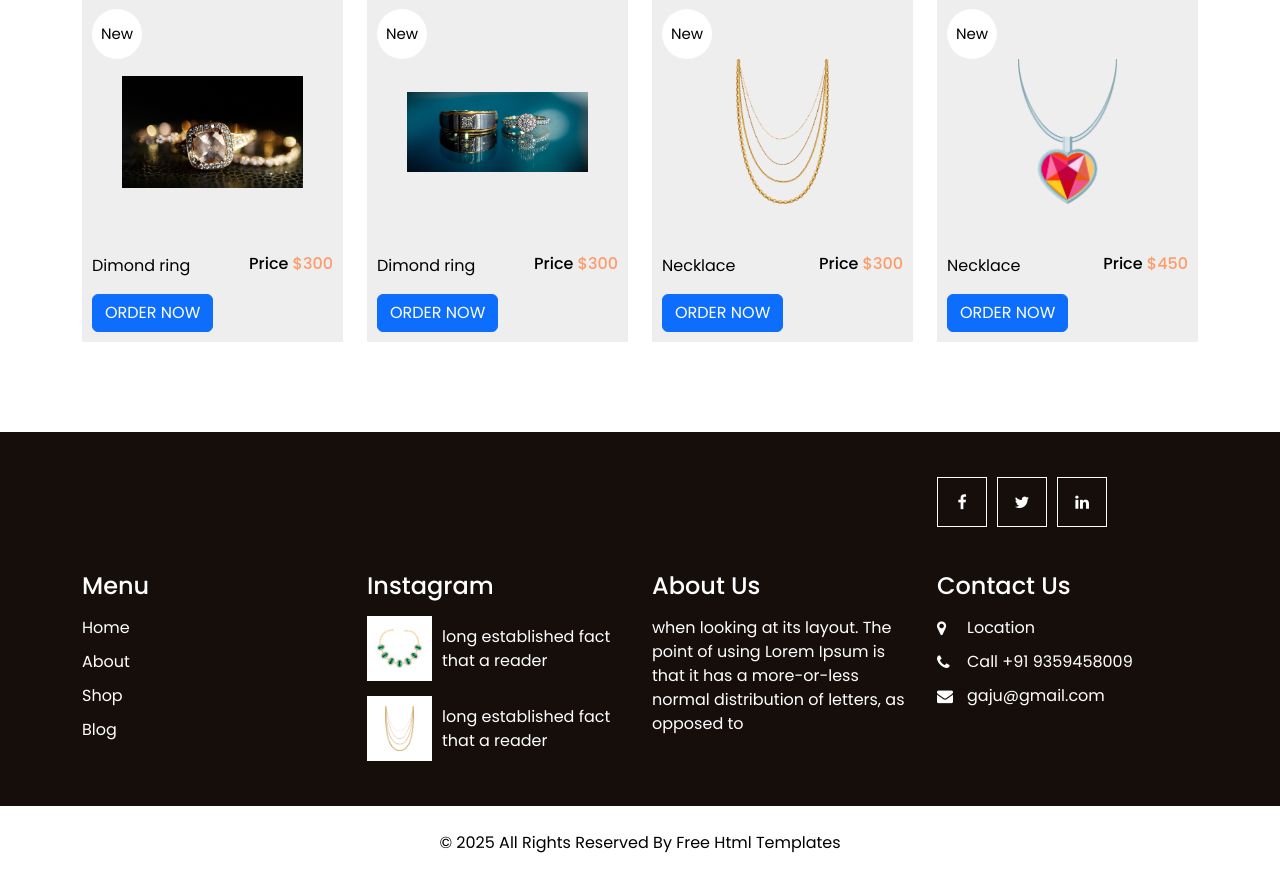
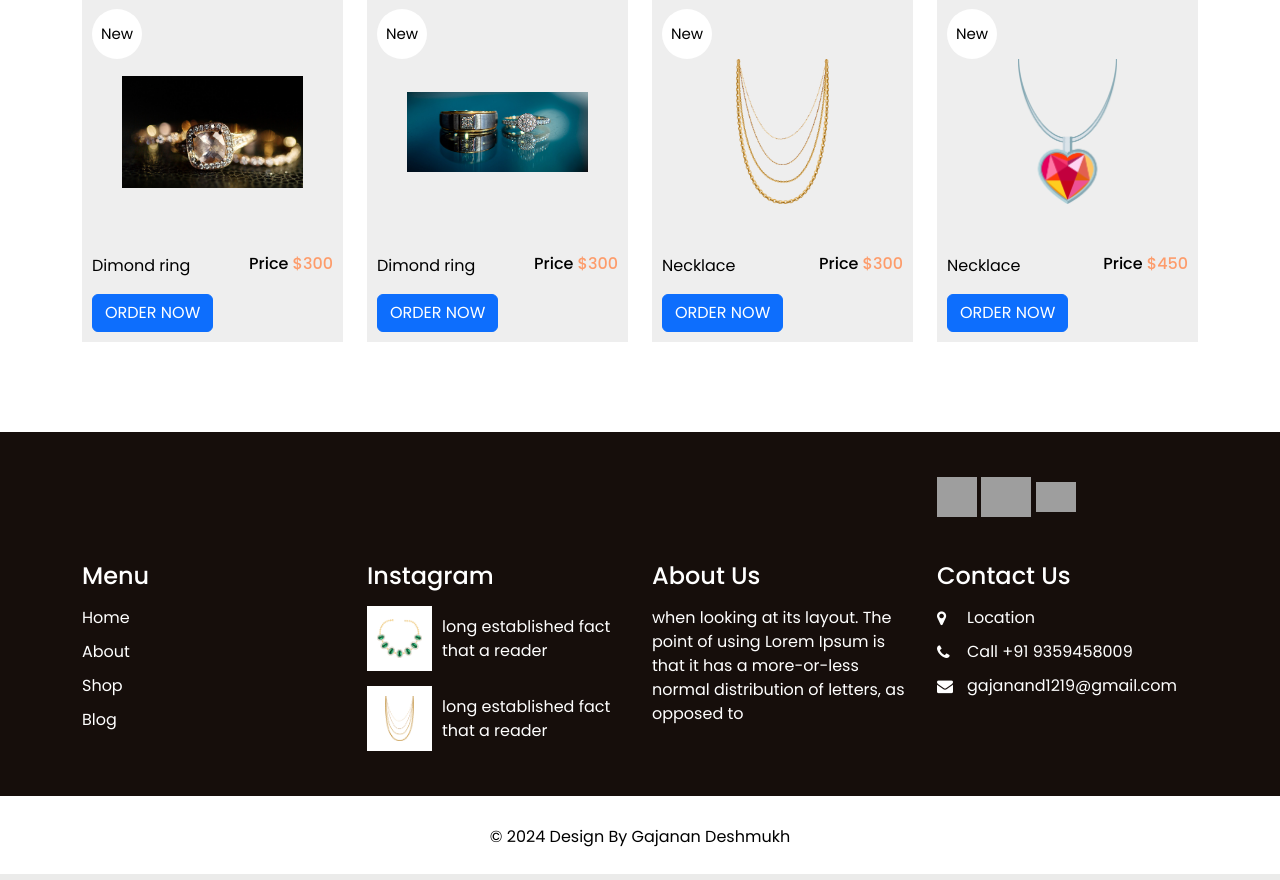
Before and after one commit to Gajanand1219/Online-Jewellery-Booking-Website-, a Flask app: page /shop in a window 1280 px wide. Shown: the part 1002-1882 px from the top of the page. Run offline with Flask 3, Linux system fonts and the light colour scheme; some libraries are stand-ins or nearby versions; grey boxes are pictures that could not be loaded.

Commit message:
Update shop.html
Signed-off-by: Gajanan Deshmukh  <159412495+Gajanand1219@users.noreply.github.com>

```diff
--- a/templates/shop.html
+++ b/templates/shop.html
@@ -408,16 +408,17 @@
         </div>
         <div class="col-md-4 col-lg-3">
 
-          <div class="social_box">
-            <a href="">
-              <i class="fa fa-facebook" aria-hidden="true"></i>
-            </a>
-            <a href="">
-              <i class="fa fa-twitter" aria-hidden="true"></i>
-            </a>
-            <a href="">
-              <i class="fa fa-linkedin" aria-hidden="true"></i>
-            </a>
+          <div class="">
+            <a href="https://www.instagram.com/gajanandeshmukh5823/" target="blank"> <img align="center" src="https://raw.githubusercontent.com/rahuldkjain/github-profile-readme-generator/master/src/images/icons/Social/instagram.svg" alt="Instagram" height="40" width="40" /></a>
+
+            <a href="https://wa.me/9359458009" target="_blank">
+              <img align="center" src="https://upload.wikimedia.org/wikipedia/commons/6/6b/WhatsApp.svg" alt="WhatsApp" height="40" width="50" />
+          </a>
+
+          <a href="https://www.linkedin.com/in/gajanan-deshmukh-0771a5250/" target="_blank">
+            <img align="center" src="https://raw.githubusercontent.com/rahuldkjain/github-profile-readme-generator/master/src/images/icons/Social/linked-in-alt.svg" alt="LinkedIn" height="30" width="40" />
+        </a>
+
           </div>
         </div>
       </div>
@@ -451,7 +452,7 @@
             </div>
             <div class="insta_box">
               <div class="img-box">
-                <img src="{{ url_for('static', filename='images/p2.png') }}" alt="Image 1">
+              <img src="{{ url_for('static', filename='images/p2.png') }}" alt="Image 1">
 
               </div>
               <p>
@@ -487,10 +488,10 @@
                 Call +91 9359458009
               </span>
             </a>
-            <a href="">
+            <a href="mailto:your-email@example.com">
               <i class="fa fa-envelope"></i>
               <span>
-                gaju@gmail.com
+                gajanand1219@gmail.com
               </span>
             </a>
           </div>
@@ -500,18 +501,13 @@
   </section>
 
   <!-- end info_section -->
-
-
   <!-- footer section -->
   <footer class="footer_section">
-    <div class="container">
-      <p>
-        &copy; <span id="displayYear"></span> All Rights Reserved By
-        <a href="https://github.com/Gajanand1219/Language-Detection-and-Text-Comparison-Application">Free Html Templates</a>
-      </p>
-    </div>
+    <div class="text-center mt-1">
+      <a href="https://gajanand1219.github.io/portfolio/"> <p>© 2024 Design By Gajanan Deshmukh</p></a>
+   </div>
+
   </footer>
-  <!-- footer section -->
 
   <script src="https://code.jquery.com/jquery-3.5.1.slim.min.js"></script>
   <script src="https://cdn.jsdelivr.net/npm/@popperjs/core@2.5.4/dist/umd/popper.min.js"></script>
@@ -625,21 +621,6 @@
 </script>
 
 
-
-
-
-
-
-
-
-
-
-
-
-
-
-
-
 </body>
 
 </html>
```
